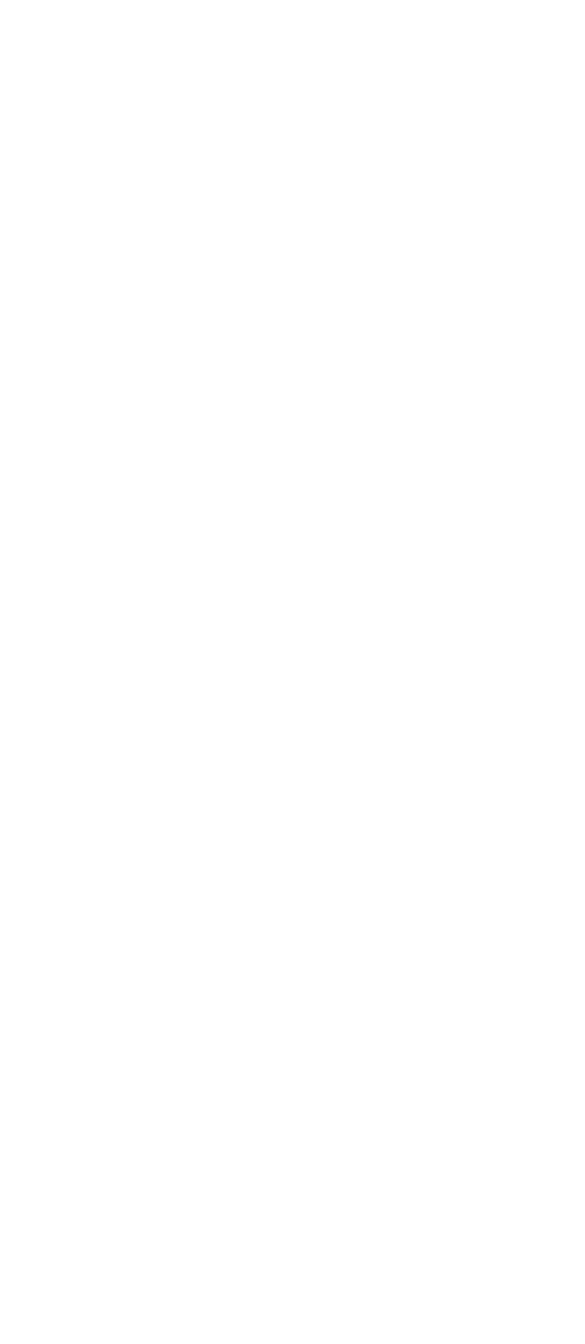
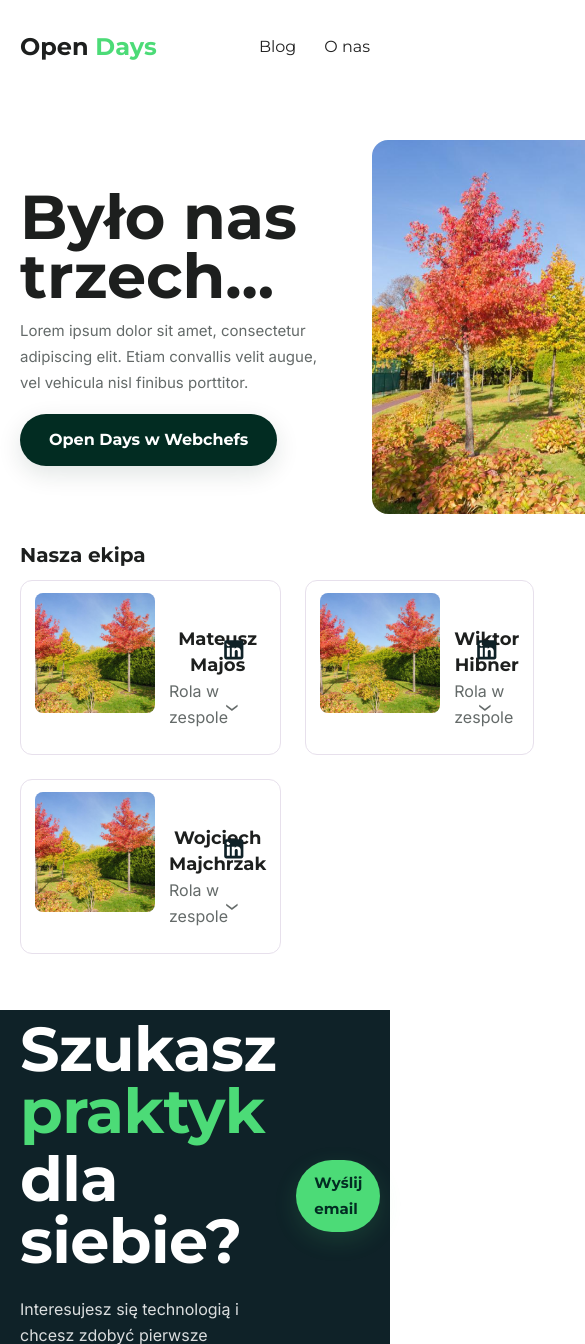
Before and after one commit to wiktorh7/webchefs_blog, a plain HTML site: page front/about.html in a window 390 px wide. Shown: the top 1344 px of the page, 585 px wide, since content can reach past the window. Before the commit the page ends 844 px from the top, so only its background shows below. Drawn offline with Linux system fonts and the light colour scheme.

Commit message:
Strona "about" i poprawki w "article"

```diff
--- a/front/about.html
+++ b/front/about.html
@@ -0,0 +1,237 @@
+<!DOCTYPE html>
+<html lang="pl">
+<head>
+  <meta charset="utf-8" />
+  <meta name="viewport" content="width=device-width,initial-scale=1" />
+  <title>O nas — Open Days</title>
+
+  <link rel="stylesheet" href="css/about.css" />
+  <link href="https://fonts.googleapis.com/css2?family=Montserrat:wght@400;600;700&family=Inter:wght@300;400;500&display=swap" rel="stylesheet">
+</head>
+
+<body>
+  <header class="top-header">
+    <div class="header-left">
+      <div class="logo">Open <span>Days</span></div>
+    </div>
+
+    <nav class="nav">
+      <a href="index.html">Blog</a>
+      <a href="about.html" class="active">O nas</a>
+    </nav>
+  </header>
+
+  <main class="blog-main">
+    <section class="blog-hero">
+      <div class="hero-inner">
+        <div class="hero-text">
+          <h1 class="hero-title">Było nas trzech...</h1>
+          <p class="lead">
+            Lorem ipsum dolor sit amet, consectetur adipiscing elit.
+            Etiam convallis velit augue, vel vehicula nisl finibus porttitor.
+          </p>
+
+          <div class="hero-actions">
+            <a class="btn-primary" href="mailto:hello@webchefs.tech">
+              Open Days w Webchefs
+            </a>
+          </div>
+        </div>
+
+        <div class="hero-image">
+          <img src="img/placeholder.png" alt="Ilustracja">
+        </div>
+      </div>
+    </section>
+
+    <section class="more-posts team">
+      <h2>Nasza ekipa</h2>
+
+      <div class="about-grid">
+
+        <article class="about-card">
+          <div class="card-inner">
+            <div class="photo">
+              <img src="img/placeholder.png" alt="Monika Zachariasiewicz">
+            </div>
+
+            <div class="info">
+              <div class="row">
+                <h4 class="name">Mateusz Majos</h4>
+
+                <div class="icons">
+                  <div class="li-wrap">
+                    <a class="li" href="#">
+                      <img src="img/mdi_linkedin.svg" alt="LinkedIn">
+                    </a>
+
+                    <details class="toggle-details">
+                      <summary></summary>
+                    </details>
+                  </div>
+                </div>
+              </div>
+
+              <div class="role">Rola w zespole</div>
+            </div>
+          </div>
+
+          <details class="content-details">
+            <summary></summary>
+            <div class="employee-content">
+              <p class="popup-desc">
+                Monika zajmuje się projektowaniem interfejsów i koordynacją projektów.
+                Odpowiada za UX, testy użyteczności i mentoring praktykantów.
+              </p>
+            </div>
+          </details>
+        </article>
+
+        <article class="about-card">
+          <div class="card-inner">
+            <div class="photo">
+              <img src="img/placeholder.png" alt="Praktykant">
+            </div>
+
+            <div class="info">
+              <div class="row">
+                <h4 class="name">Wiktor Hibner</h4>
+
+                <div class="icons">
+                  <div class="li-wrap">
+                    <a class="li" href="#">
+                      <img src="img/mdi_linkedin.svg" alt="LinkedIn">
+                    </a>
+
+                    <details class="toggle-details">
+                      <summary></summary>
+                    </details>
+                  </div>
+                </div>
+              </div>
+
+              <div class="role">Rola w zespole</div>
+            </div>
+          </div>
+
+          <details class="content-details">
+            <summary></summary>
+            <div class="employee-content">
+              <p class="popup-desc">
+                Opis praktykanta. Tekst ok. 200–250 znaków.
+              </p>
+            </div>
+          </details>
+        </article>
+
+        <article class="about-card third">
+          <div class="card-inner">
+            <div class="photo">
+              <img src="img/placeholder.png" alt="Praktykant">
+            </div>
+
+            <div class="info">
+              <div class="row">
+                <h4 class="name">Wojciech Majchrzak</h4>
+
+                <div class="icons">
+                  <div class="li-wrap">
+                    <a class="li" href="#">
+                      <img src="img/mdi_linkedin.svg" alt="LinkedIn">
+                    </a>
+
+                    <details class="toggle-details">
+                      <summary></summary>
+                    </details>
+                  </div>
+                </div>
+              </div>
+
+              <div class="role">Rola w zespole</div>
+            </div>
+          </div>
+
+          <details class="content-details">
+            <summary></summary>
+            <div class="employee-content">
+              <p class="popup-desc">
+                Krótki opis praktykanta i technologii.
+              </p>
+            </div>
+          </details>
+        </article>
+
+      </div>
+    </section>
+  </main>
+
+  <section class="cta full-bleed">
+    <div class="cta-inner">
+      <div class="cta-text">
+        <h3 class="cta-title">
+          Szukasz <span class="accent">praktyk</span>
+          <span class="wrap">dla siebie?</span>
+        </h3>
+
+        <p class="cta-sub">
+          Interesujesz się technologią i chcesz zdobyć pierwsze doświadczenie w IT?
+        </p>
+      </div>
+
+      <div class="cta-action">
+        <a class="btn-secondary" href="mailto:hello@webchefs.tech">
+          Wyślij email
+        </a>
+      </div>
+    </div>
+  </section>
+
+  <footer class="footer">
+    <div class="logos">
+      <a href="#"><img src="img/mdi_facebook.svg" alt="Facebook"></a>
+      <a href="#"><img src="img/mdi_instagram.svg" alt="Instagram"></a>
+      <a href="#"><img src="img/mdi_linkedin.svg" alt="LinkedIn"></a>
+    </div>
+
+    <a href="https://webchefs.tech" class="webchefs-link">
+      <div class="webchefs">
+        <img src="img/webchefs.svg" alt="Webchefs">
+        <span>© 2025 Webchefs</span>
+      </div>
+    </a>
+  </footer>
+
+  <script>
+    document.addEventListener("click", e => {
+      const summary = e.target.closest(".toggle-details summary");
+
+      if (summary) {
+        const card = summary.closest(".about-card");
+        const content = card.querySelector(".content-details");
+        const isOpen = content.hasAttribute("open");
+
+        document.querySelectorAll(".content-details").forEach(d => d.removeAttribute("open"));
+        document.querySelectorAll(".about-card").forEach(c => c.classList.remove("expanded"));
+
+        if (!isOpen) {
+          content.setAttribute("open", "");
+          card.classList.add("expanded");
+        }
+        return;
+      }
+
+      if (!e.target.closest(".content-details")) {
+        document.querySelectorAll(".content-details").forEach(d => d.removeAttribute("open"));
+        document.querySelectorAll(".about-card").forEach(c => c.classList.remove("expanded"));
+      }
+    });
+
+    document.addEventListener("keydown", e => {
+      if (e.key === "Escape") {
+        document.querySelectorAll(".content-details").forEach(d => d.removeAttribute("open"));
+        document.querySelectorAll(".about-card").forEach(c => c.classList.remove("expanded"));
+      }
+    });
+  </script>
+</body>
+</html>
--- /dev/null
+++ b/front/css/about.css
@@ -0,0 +1,457 @@
+* {
+	box-sizing: border-box;
+}
+
+html,
+body {
+	margin: 0;
+	padding: 0;
+}
+
+:root {
+	--text: #1D1F1E;
+	--muted: #646A69;
+	--accent: #4CDB77;
+	--accent-dark: #3bdc6f;
+	--dark: #022C22;
+	--card-border: #E7E0EC;
+	--cta-bg: #0F2228;
+}
+
+body {
+	font-family: 'Montserrat', sans-serif;
+	color: var(--text);
+	font-size: 16px;
+	line-height: 26px;
+	background: #fff;
+}
+
+.top-header {
+	max-width: 1400px;
+	margin: 22px auto 28px;
+	height: 50px;
+	display: flex;
+	align-items: center;
+	justify-content: space-between;
+	padding: 0 20px;
+}
+
+.logo {
+	font-size: 24px;
+	font-weight: 700;
+}
+.logos {
+    display: flex;
+    justify-content: center;
+    margin-bottom: 16px;
+    gap: 22px;
+}
+
+.logo span {
+	color: var(--accent);
+}
+a {
+    text-decoration: none;
+    color: inherit;
+}
+.nav {
+	display: flex;
+	gap: 28px;
+}
+
+.nav a {
+	color: #222;
+	text-decoration: none;
+	font-weight: 500;
+}
+
+.blog-main {
+	max-width: 1200px;
+	margin: 0 auto;
+	padding: 40px 20px 24px;
+}
+
+.blog-hero {
+	margin-bottom: 28px;
+}
+
+.hero-inner {
+	display: flex;
+	align-items: center;
+	justify-content: space-between;
+	gap: 32px;
+	flex-wrap: nowrap;
+}
+
+.hero-text {
+	flex: 1 1 520px;
+	min-width: 320px;
+}
+
+.hero-title {
+	font-size: 62px;
+	line-height: 0.95;
+	margin: 0 0 12px;
+	font-weight: 800;
+	color: var(--text);
+}
+
+.lead {
+	color: var(--muted);
+	margin: 0 0 18px;
+	font-family: 'Inter', sans-serif;
+	font-size: 15px;
+	max-width: 640px;
+}
+
+.hero-image {
+	flex: 0 0 560px;
+	display: flex;
+	justify-content: center;
+}
+
+.hero-image img {
+	width: 560px;
+	max-width: 100%;
+	height: auto;
+	border-radius: 16px;
+	display: block;
+}
+
+.btn-primary {
+	display: inline-block;
+	background: #022C22;
+	color: #fff;
+	padding: 12px 28px;
+	border-radius: 999px;
+	text-decoration: none;
+	font-weight: 700;
+	box-shadow: 0 8px 24px rgba(2, 44, 34, 0.12);
+	transition: background .18s ease, transform .12s ease;
+	border: 1px solid rgba(0, 0, 0, 0);
+}
+
+.btn-primary:hover,
+.btn-primary:focus {
+	background: var(--accent);
+	color: var(--dark);
+	transform: translateY(-3px);
+	box-shadow: 0 12px 30px rgba(76, 219, 119, 0.18);
+	outline: none;
+}
+
+.more-posts h2 {
+	font-size: 20px;
+	margin: 0 0 12px;
+	text-align: left;
+	max-width: 1100px;
+	margin-left: auto;
+	margin-right: auto;
+}
+
+.about-grid {
+	display: grid;
+	grid-template-columns: 1fr 1fr;
+	gap: 24px;
+	max-width: 1100px;
+	margin: 12px auto 0;
+	align-items: start;
+}
+
+.about-card {
+	border: 1.5px solid var(--card-border);
+	border-radius: 12px;
+	padding: 12px 14px;
+	background: #fff;
+	display: flex;
+	flex-direction: column;
+	gap: 12px;
+	min-height: 140px;
+}
+
+.card-inner {
+	display: flex;
+	gap: 14px;
+	align-items: flex-start;
+	width: 100%;
+}
+
+.photo {
+	width: 120px;
+	height: 120px;
+	background: #F2F2F7;
+	border-radius: 8px;
+	overflow: hidden;
+	flex: 0 0 120px;
+	display: flex;
+	align-items: center;
+	justify-content: center;
+}
+
+.photo img {
+	width: 100%;
+	height: 100%;
+	object-fit: cover;
+	display: block;
+}
+
+.info {
+	flex: 1;
+  padding-top: 25px;
+	display: flex;
+	flex-direction: column;
+	align-items: center;
+	text-align: center;
+}
+
+.about-card.expanded .info {
+	align-items: flex-start;
+	text-align: left;
+	padding-left: 0;
+}
+
+.row {
+	display: flex;
+	align-items: center;
+	justify-content: space-between;
+	gap: 12px;
+	width: 100%;
+	position: relative;
+}
+
+.name {
+	font-size: 18px;
+	margin: 8px 0 0;
+	font-weight: 700;
+}
+
+.role {
+	color: var(--muted);
+	width: 100%;
+	text-align: left;
+	font-family: 'Inter', sans-serif;
+}
+
+.li {
+	width: 48px;
+	height: 48px;
+	display: flex;
+	align-items: center;
+	justify-content: center;
+	padding: 6px;
+}
+
+.icons {
+	position: absolute;
+	top: 8px;
+	right: 8px;
+}
+
+.li-wrap {
+	display: flex;
+	flex-direction: column;
+	align-items: center;
+	gap: 4px;
+}
+
+.li img {
+	width: 26px;
+	height: 26px;
+	display: block;
+	pointer-events: none;
+}
+
+.toggle-details summary {
+	list-style: none;
+	width: 48px;
+	height: 48px;
+	display: inline-flex;
+	align-items: center;
+	justify-content: center;
+	background: transparent;
+	border: none;
+	cursor: pointer;
+	margin-top: 6px;
+}
+
+.toggle-details summary::after {
+	content: "›";
+	transform: rotate(90deg);
+	font-size: 30px;
+	color: var(--muted);
+	transition: transform .18s ease, color .12s ease;
+	line-height: 1;
+}
+
+.toggle-details[open] summary::after {
+	transform: rotate(270deg);
+	color: var(--accent);
+}
+
+.content-details summary {
+	display: none;
+}
+
+.employee-content {
+	max-height: 0;
+	overflow: hidden;
+	opacity: 0;
+	transition:
+		max-height .32s cubic-bezier(.2, .9, .2, 1),
+		opacity .18s ease,
+		padding .18s ease;
+	padding: 0 6px;
+}
+
+.content-details[open] .employee-content {
+	max-height: 400px;
+	opacity: 1;
+	padding: 12px 6px 6px;
+}
+
+.employee-content .popup-desc {
+	margin: 0;
+	color: var(--muted);
+	font-family: 'Inter', sans-serif;
+	font-size: 14px;
+	line-height: 20px;
+}
+
+.about-grid > .about-card.third {
+	grid-column: 1 / 2;
+	width: 100%;
+}
+
+.full-bleed {
+	width: 100%;
+	background: var(--cta-bg);
+	min-height: 373px;
+	display: flex;
+	align-items: center;
+	margin-top: 32px;
+}
+
+.cta-inner {
+	max-width: 1200px;
+	margin: 0 auto;
+	display: flex;
+	align-items: center;
+	justify-content: space-between;
+	gap: 20px;
+	padding: 0 20px;
+}
+
+.cta-title {
+	margin: 0;
+	font-size: 62px;
+	line-height: 1;
+	font-weight: 800;
+	color: #fff;
+	letter-spacing: -0.01em;
+}
+
+.cta-title .accent {
+	color: var(--accent);
+	font-weight: 800;
+}
+
+.cta-title .wrap {
+	display: block;
+	margin-top: 6px;
+}
+
+.cta-sub {
+	margin: 24px 0 0;
+	color: rgba(255, 255, 255, 0.85);
+	font-family: 'Inter', sans-serif;
+	max-width: 760px;
+	font-size: 16px;
+	line-height: 26px;
+}
+
+.cta-action {
+	display: flex;
+	align-items: center;
+	justify-content: flex-end;
+}
+
+.btn-secondary {
+	display: inline-block;
+	background: var(--accent);
+	color: var(--dark);
+	padding: 10px 18px;
+	border-radius: 999px;
+	text-decoration: none;
+	font-weight: 800;
+	font-size: 15px;
+	box-shadow: 0 8px 24px rgba(76, 219, 119, 0.14);
+	transition: background .12s ease, transform .12s ease;
+}
+
+.btn-secondary:hover {
+	background: var(--accent-dark);
+	transform: translateY(-3px);
+}
+
+.footer {
+    text-align: center;
+    font-size: 14px;
+    line-height: 20px;
+    color: #646A69;
+    background-image: url(img/Lines.svg);
+    background-repeat: no-repeat;
+    background-position: center;
+    padding: 20px 0;
+    margin-top: 20px;
+}
+.webchefs {
+    display: flex;
+    justify-content: center;
+    padding-bottom: 12px;
+    align-items: center;
+    gap: 24px;
+    color: black;
+    font-size: 14px;
+    text-decoration: none;
+}
+.toggle-btn {
+    width: 48px;
+    height: 48px;
+    border: none;
+    background: transparent;
+    cursor: pointer;
+    display: flex;
+    align-items: center;
+    justify-content: center;
+    padding: 0;
+}
+
+.toggle-btn::after {
+    content: "›";
+    font-size: 30px;
+    color: var(--muted);
+    transform: rotate(90deg);
+    transition: transform .18s ease, color .12s ease;
+}
+
+.toggle-details[data-open="true"] .toggle-btn::after {
+    transform: rotate(270deg);
+    color: var(--accent);
+}
+
+.employee-content {
+    max-height: 0;
+    overflow: hidden;
+    opacity: 0;
+    transition:
+        max-height .32s cubic-bezier(.2, .9, .2, 1),
+        opacity .18s ease,
+        padding .18s ease;
+    padding: 0 6px;
+}
+
+.employee-content.open {
+    max-height: 400px;
+    opacity: 1;
+    padding: 12px 6px 6px;
+}
--- a/front/style.css
+++ b/front/css/style.css
@@ -61,7 +61,7 @@ body {
     max-width: 1400px;
     height: 650px;
     margin: 0 auto;
-    background-image: url('./img/hero.png');
+    background-image: url('../img/hero.png');
     background-size: cover;
     background-position: center;
     border-radius: 40px;
@@ -187,6 +187,7 @@ body {
 .blog-description {
     display: -webkit-box;
     -webkit-line-clamp: 2;
+    line-clamp: 2;
     -webkit-box-orient: vertical;
     overflow: hidden;
     text-overflow: ellipsis;
```
Also changed, not shown: front/article.html (+9 -9 lines), front/index.html (+3 -3 lines), front/css/article.css (renamed from front/article.css), 2 other files.
